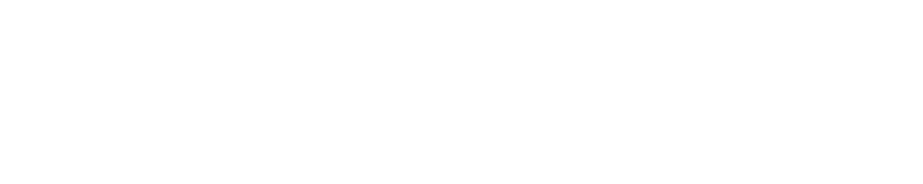
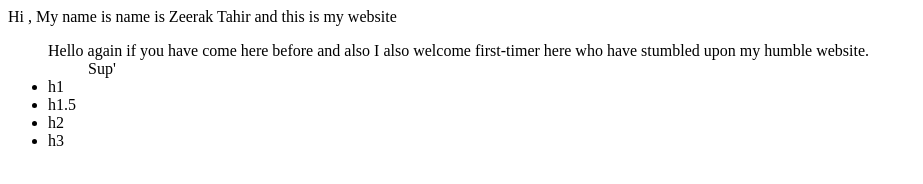
Before and after one commit to zeerakt/WebsiteTime, a plain HTML site: page index.html in a window 1280 px wide. Shown: the whole page, without its empty margins (0-923 px from the left). Drawn offline with Linux system fonts and the light colour scheme.

Commit message:
First Update( More to come ;)

```diff
--- a/index.html
+++ b/index.html
@@ -4,9 +4,30 @@
   <meta charset="UTF-8">
   <meta name="viewport" content="width=device-width, initial-scale=1.0">
   <meta http-equiv="X-UA-Compatible" content="ie=edge">
-  <title>This is my first website!!</title>
+  <title background = "black" >Document is m</title>
+
 </head>
 <body>
+  <h> Hi , My name is name is Zeerak Tahir and this is my website</h>
+  <ul>
+    Hello again if you have come here before and also I also welcome first-timer here who have stumbled upon my humble website.
+    <ul>
 
+    </style>
+      Sup'
+    </ul>
+    <li>
+      h1
+      <li>
+        h1.5
+      </li>
+      <li>
+        h2
+      </li>
+<li>h3</li>
+
+
+
+  </ul>
 </body>
 </html>
```
